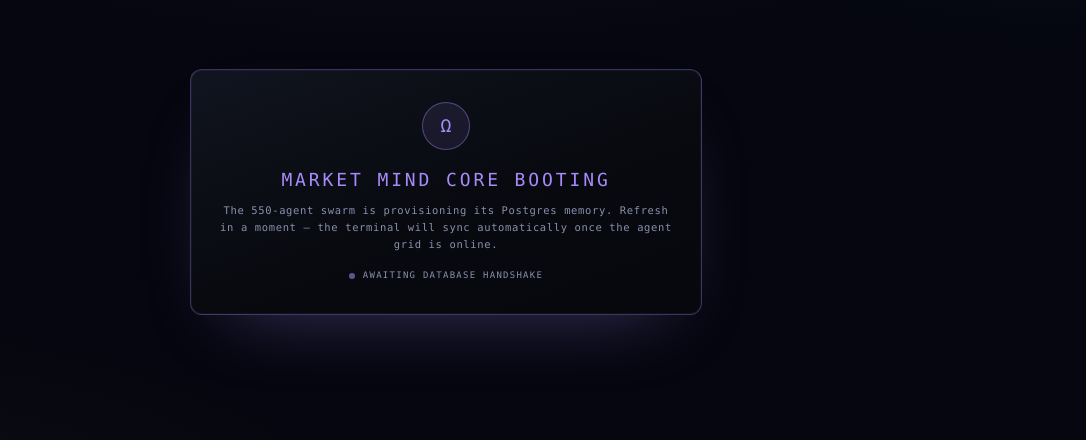
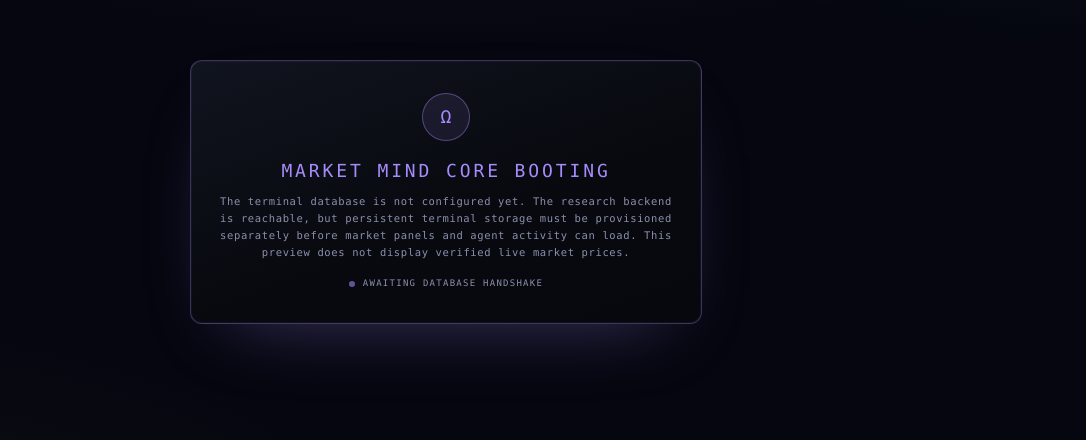
Before and after one commit to djny45/-MARKET-MIND-AI, a Next.js app in the folder landing-pages/motion-ai-3d-terminal/: page / in a window 1280 px wide. Shown: the part 208-648 px from the top of the page, without its empty margins (194-1280 px from the left). Built offline with nearby package versions, Linux system fonts and the light colour scheme; no server answers; the database is empty.

Commit message:
fix(landing): explain terminal database setup blocker accurately

```diff
--- a/landing-pages/motion-ai-3d-terminal/src/app/page.tsx
+++ b/landing-pages/motion-ai-3d-terminal/src/app/page.tsx
@@ -29,9 +29,7 @@ function BootFallback() {
         </div>
         <h1 className="mt-4 font-mono text-lg tracking-[0.16em] text-iris uppercase">Market mind core booting</h1>
         <p className="mt-2 font-mono text-[10.5px] leading-relaxed tracking-[0.06em] text-muted">
-          The 550-agent swarm is provisioning its Postgres memory. Refresh in a moment — the terminal will sync
-          automatically once the agent grid is online.
-        </p>
+          The terminal database is not configured yet. The research backend is reachable, but persistent terminal storage must be provisioned separately before market panels and agent activity can load. This preview does not display verified live market prices.</p>
         <div className="mt-4 flex items-center justify-center gap-2 font-mono text-[9px] tracking-[0.14em] text-muted uppercase">
           <span className="h-1.5 w-1.5 animate-pulse rounded-full bg-iris" />
           awaiting database handshake
```
